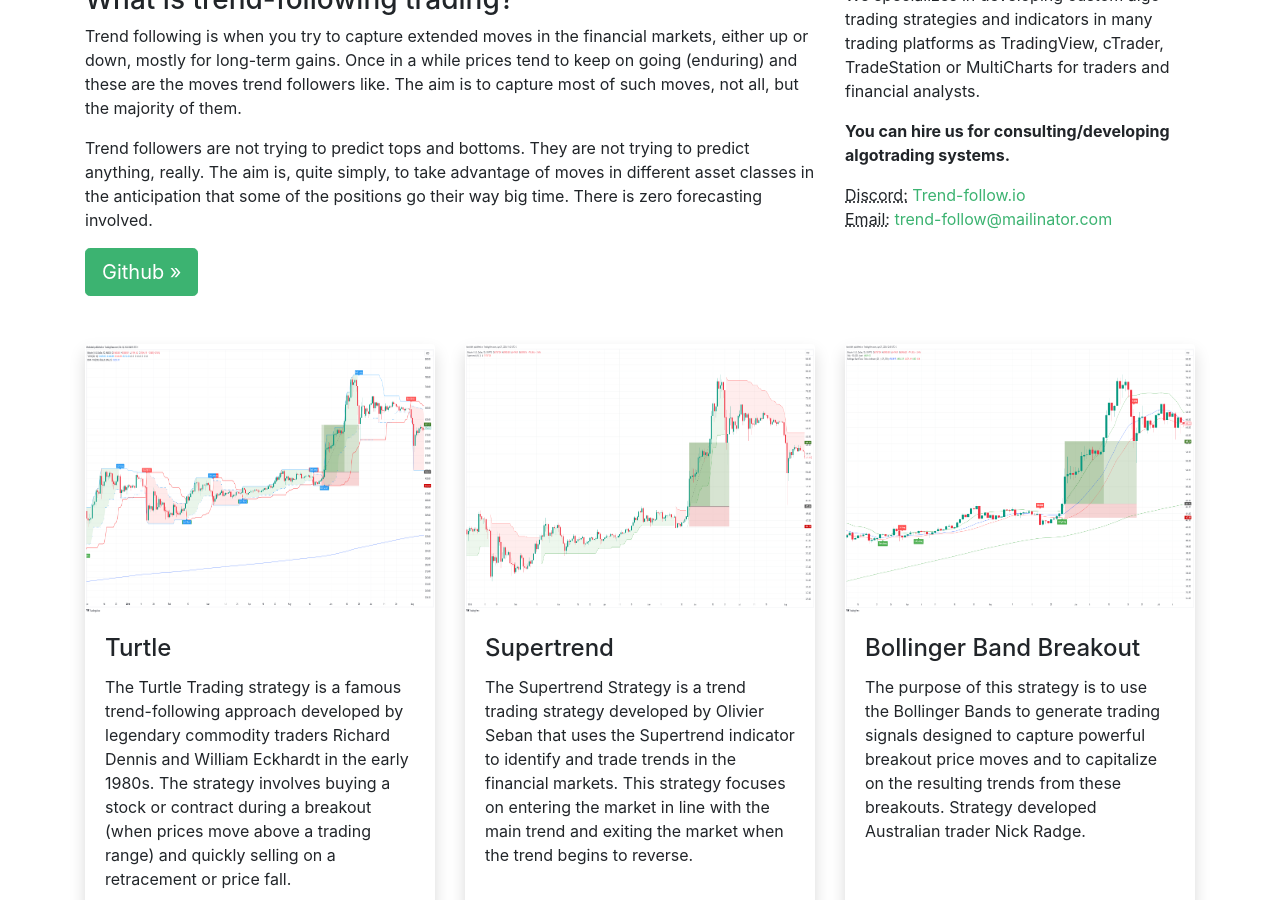
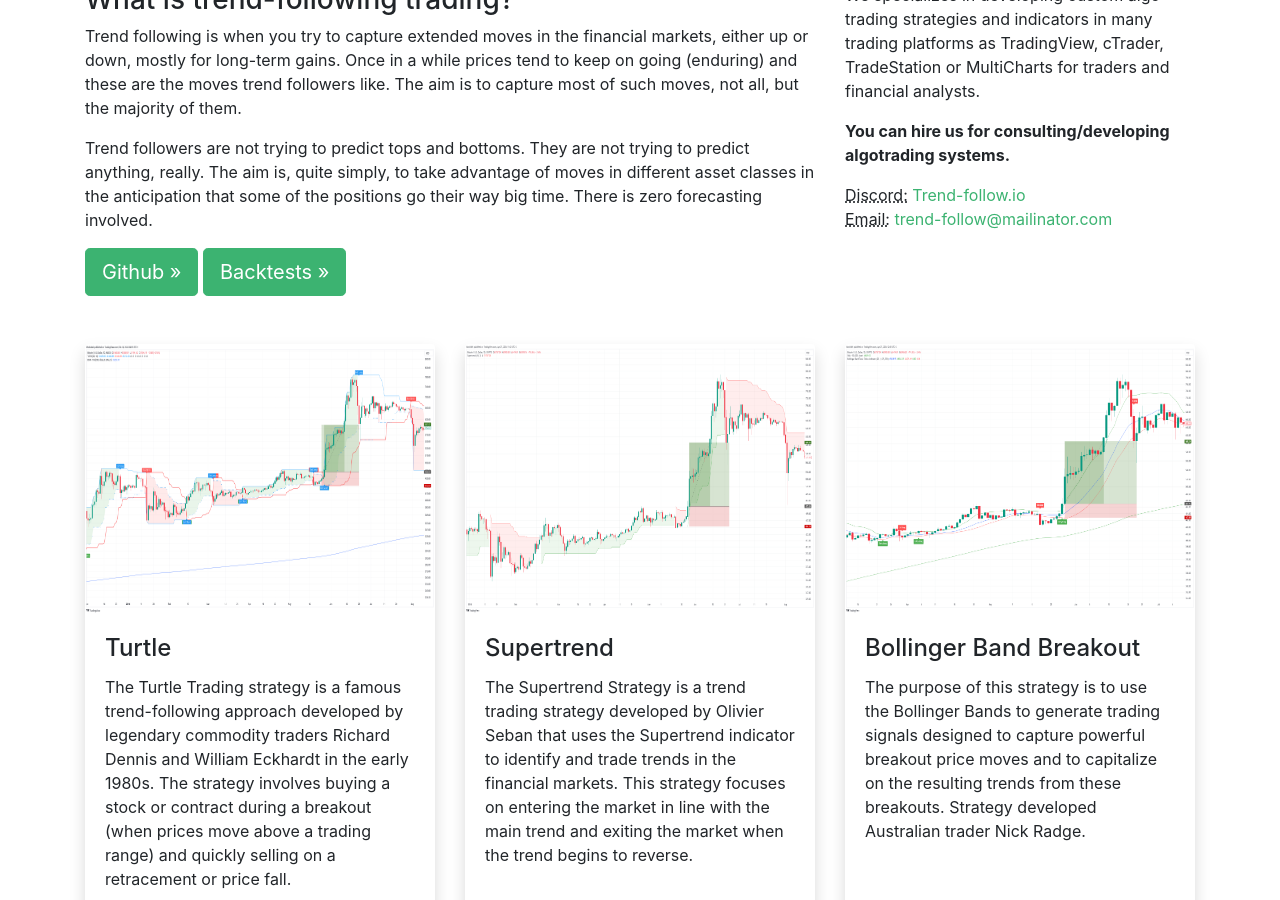
Before and after one commit to GeorgeFreelanceDeveloper/trend-follow.io, a Jekyll site: the page built from docs/index.html, in a window 1280 px wide and 900 px high, scrolled down 616 px. Built offline with Jekyll 4.4.1, drawn with Linux system fonts in a browser that asks for light colours.

Commit message:
Added btn to backtests

```diff
--- a/docs/index.html
+++ b/docs/index.html
@@ -16,6 +16,7 @@ layout: default
 Trend followers are not trying to predict tops and bottoms. They are not trying to predict anything, really. The aim is, quite simply, to take advantage of moves in different asset classes in the anticipation that some of the positions go their way big time. There is zero forecasting involved.
     </p>
     <a class="btn btn-primary btn-lg" href="https://github.com/GeorgeFreelanceDeveloper/trend-follow.io">Github &raquo;</a>
+    <a class="btn btn-primary btn-lg" href="https://www.trend-follow.io/backtests/">Backtests &raquo;</a>
   </div>
   {% include sidebar.html %}
 </div>
```
